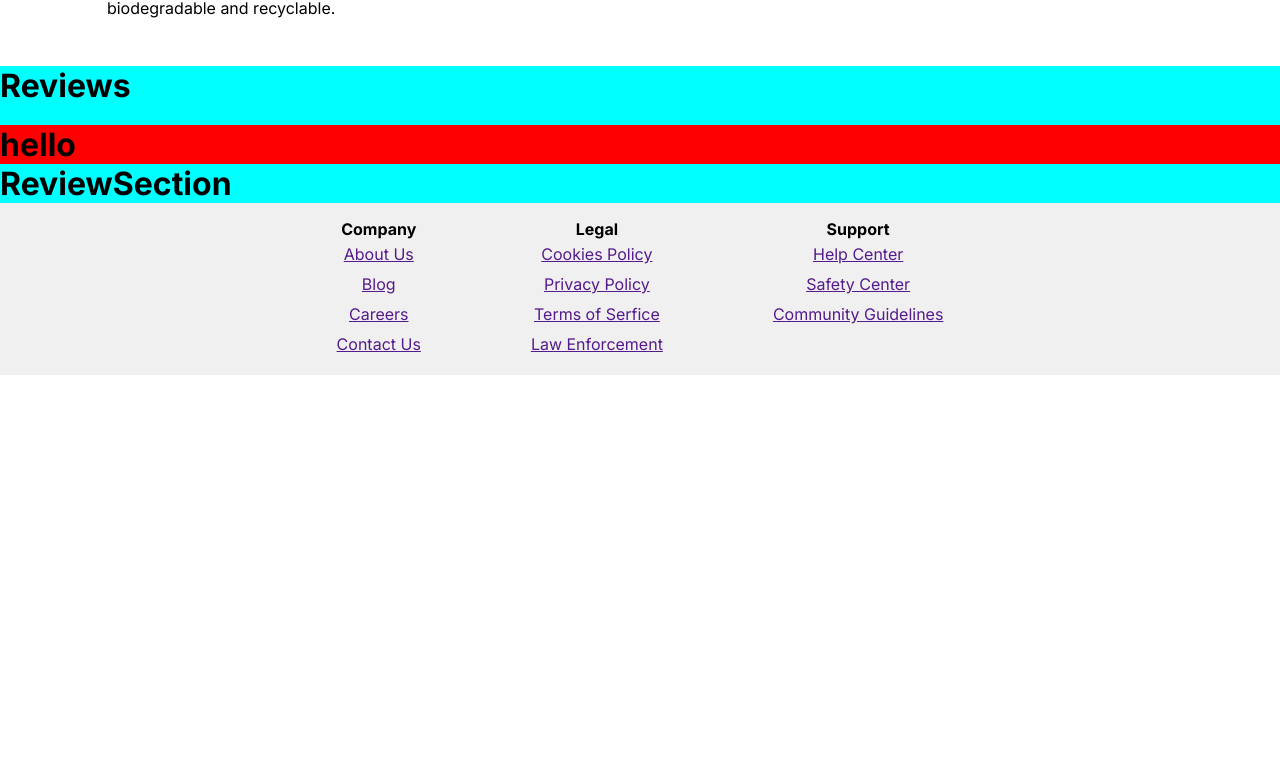
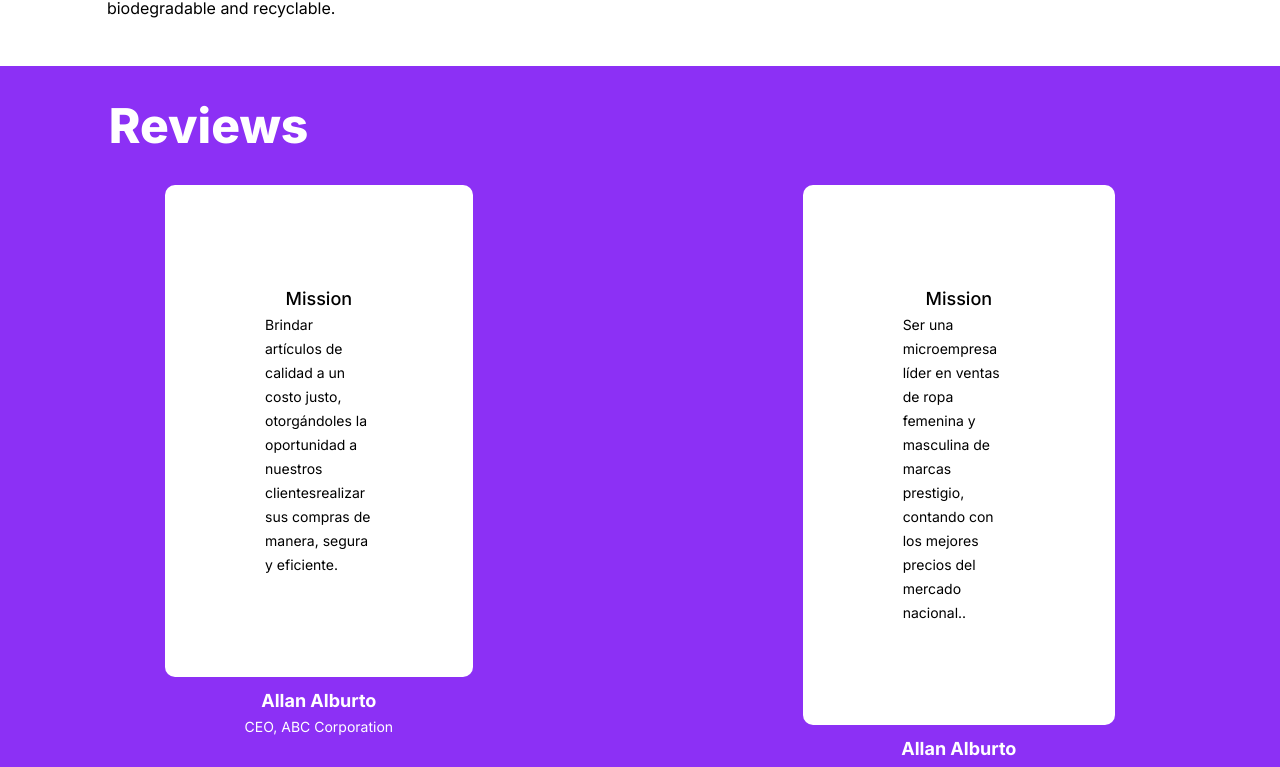
Before and after one commit to zahidq98/veo-task, a React (Create React App) app: page / in a window 1280 px wide. Shown: the part 1905-2672 px from the top of the page. Before the commit the page ends 2280 px from the top, so only its background shows below. Built offline with nearby package versions, Linux system fonts and the light colour scheme.

Commit message:
Added a review component and styled it

```diff
--- a/src/Components/Review.css
+++ /dev/null
@@ -1,3 +0,0 @@
-.review-container{
-    background-color: aqua;
-}
--- a/src/Components/Review.jsx
+++ /dev/null
@@ -1,11 +0,0 @@
-import "./Review.css"
-
-const Review = () => {
-  return (
-    <div className="review-container">
-        <h1>ReviewSection </h1>
-    </div>
-  )
-}
-
-export default Review
--- a/src/Components/ReviewQuote.css
+++ b/src/Components/ReviewQuote.css
@@ -1,3 +1,55 @@
+.reviewQuote-bubble{
+    border-radius: 10px;
+    background-color: #FFF;
+    display: flex;
+    flex-direction: column;
+    padding: 100px;
+}
+
 .reviewQuote-container{
-    background-color: red;
+    padding: 30px 165px;
+    display: flex;
+    flex-direction: column;
+    align-items: center;
 }
+
+.reviewQuote-h4{
+    font-family: 'Inter';
+    font-style: normal;
+    font-weight: 500;
+    font-size: 18px;
+    line-height: 28px;
+}
+
+.reviewQuote-p{
+    font-family: 'Inter';
+    font-style: normal;
+    font-weight: 400;
+    font-size: 14px;
+    line-height: 24px;
+}
+
+.reviewQuote-profile{
+    display: flex;
+    flex-direction: column;
+    align-items: center;
+    padding-top: 10px;
+}
+
+.reviewQuote-profile-h5{
+    color: #FFF;
+    font-family: 'Inter';
+    font-style: normal;
+    font-weight: 700;
+    font-size: 18px;
+    line-height: 28px;
+}
+
+.reviewQuote-profile-p{
+    color: #FFF;
+    font-family: 'Inter';
+    font-style: normal;
+    font-weight: 400;
+    font-size: 14px;
+    line-height: 24px;
+}
--- a/src/Components/ReviewQuote.jsx
+++ b/src/Components/ReviewQuote.jsx
@@ -1,9 +1,17 @@
 import "./ReviewQuote.css"
-const ReviewQuote = () => {
+
+const ReviewQuote = (props) => {
   return (
     <div className="reviewQuote-container">
-            <h1>hello</h1>
-
+       <div className="reviewQuote-bubble">
+          <h4 className="reviewQuote-h4">{props.bubbleTitle}</h4>
+          <p className="reviewQuote-p">{props.bubbleDescription}</p>
+       </div>
+       <div className="reviewQuote-profile">
+          {/* <img src="" alt="" /> */}
+          <h5 className="reviewQuote-profile-h5">{props.name}</h5>
+          <p className="reviewQuote-profile-p">{props.jobTitle}</p>
+       </div>
     </div>
   )
 }
--- a/src/Components/ReviewSection.css
+++ b/src/Components/ReviewSection.css
@@ -0,0 +1,21 @@
+.reviewSection-container{
+    background-color: #8C30F5;
+    display: flex;
+    flex-direction: column;
+}
+
+.reviewSection-h1{
+    color: #FFFFFF;
+    font-weight: 800;
+    font-size: 48px;
+}
+
+.reviewSection-quote{
+    display: flex;
+    justify-content: center;
+}
+
+.reviewSection-header{
+    padding-left: 8.5%;
+    padding-top: 30px;
+}
--- a/src/Components/ReviewSection.jsx
+++ b/src/Components/ReviewSection.jsx
@@ -1,17 +1,27 @@
 import "./ReviewSection.css"
-// import { ReactComponent as ReviewQuoteMarkImg } from "../images/QuoteMark.svg"
 import ReviewQuote from "./ReviewQuote"
-import Review from "./Review"
+
 const ReviewSection = () => {
   return (
-    <div className="review-container">
-        <div className="review-header">
-            <h1>Reviews</h1>
-            <img src="" alt="" />
-            <ReviewQuote />
-            <Review />
+    <div className="reviewSection-container">
+        <div className="reviewSection-header">
+            <h1 className="reviewSection-h1">Reviews</h1>
+            {/* <img src="" alt="" /> */}
         </div>
-
+        <div className="reviewSection-quote">
+          <ReviewQuote
+            bubbleTitle="Mission"
+            bubbleDescription="Brindar artículos de calidad a un costo justo, otorgándoles la oportunidad a nuestros clientesrealizar sus compras de manera, segura y eficiente."
+            name="Allan Alburto"
+            jobTitle="CEO, ABC Corporation"
+          />
+          <ReviewQuote
+            bubbleTitle="Mission"
+            bubbleDescription="Ser una microempresa líder en ventas de ropa femenina y masculina  de marcas prestigio, contando con los mejores precios del mercado nacional.."
+            name="Allan Alburto"
+            jobTitle="CEO, ABC Corporation"
+          />
+        </div>
     </div>
   )
 }
```
